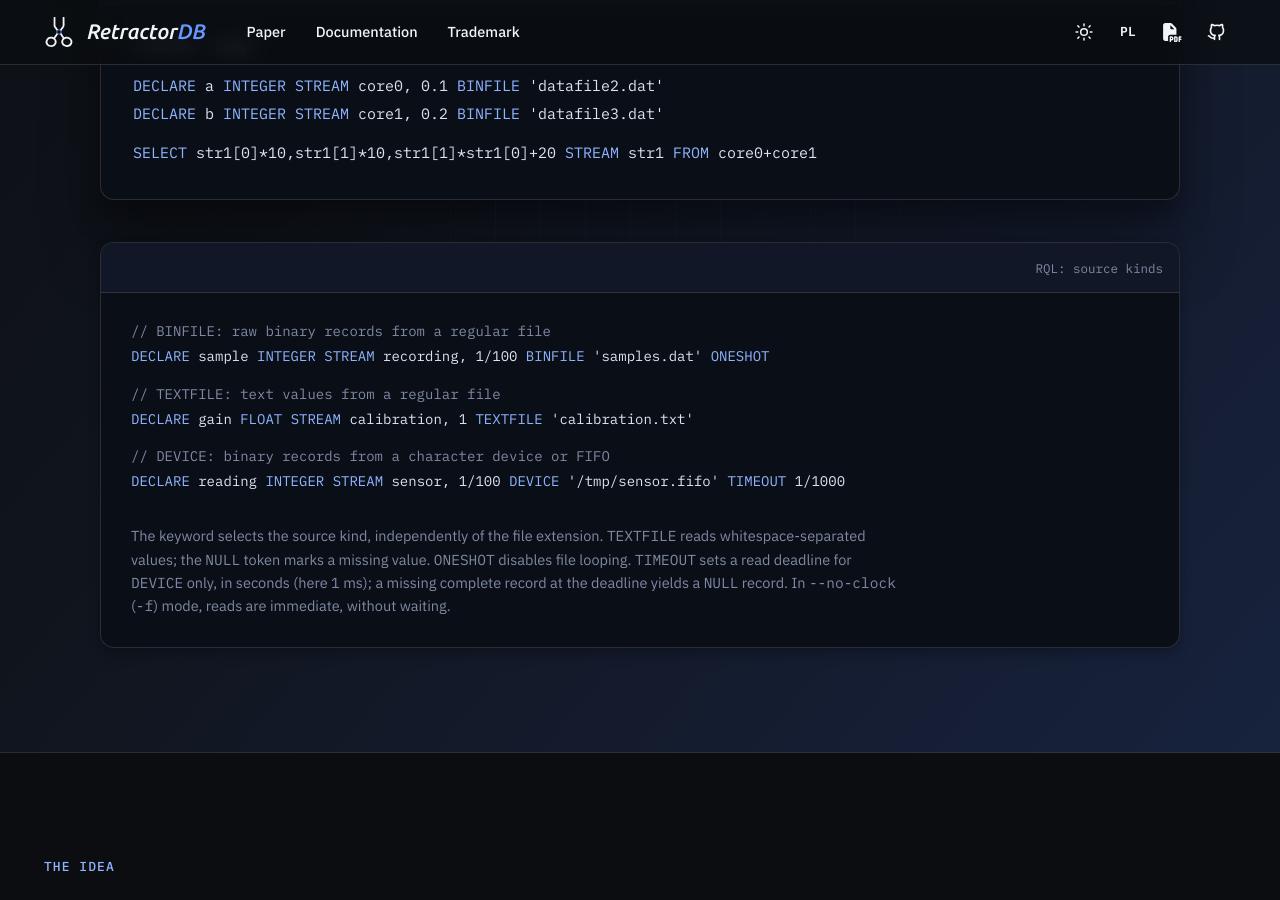
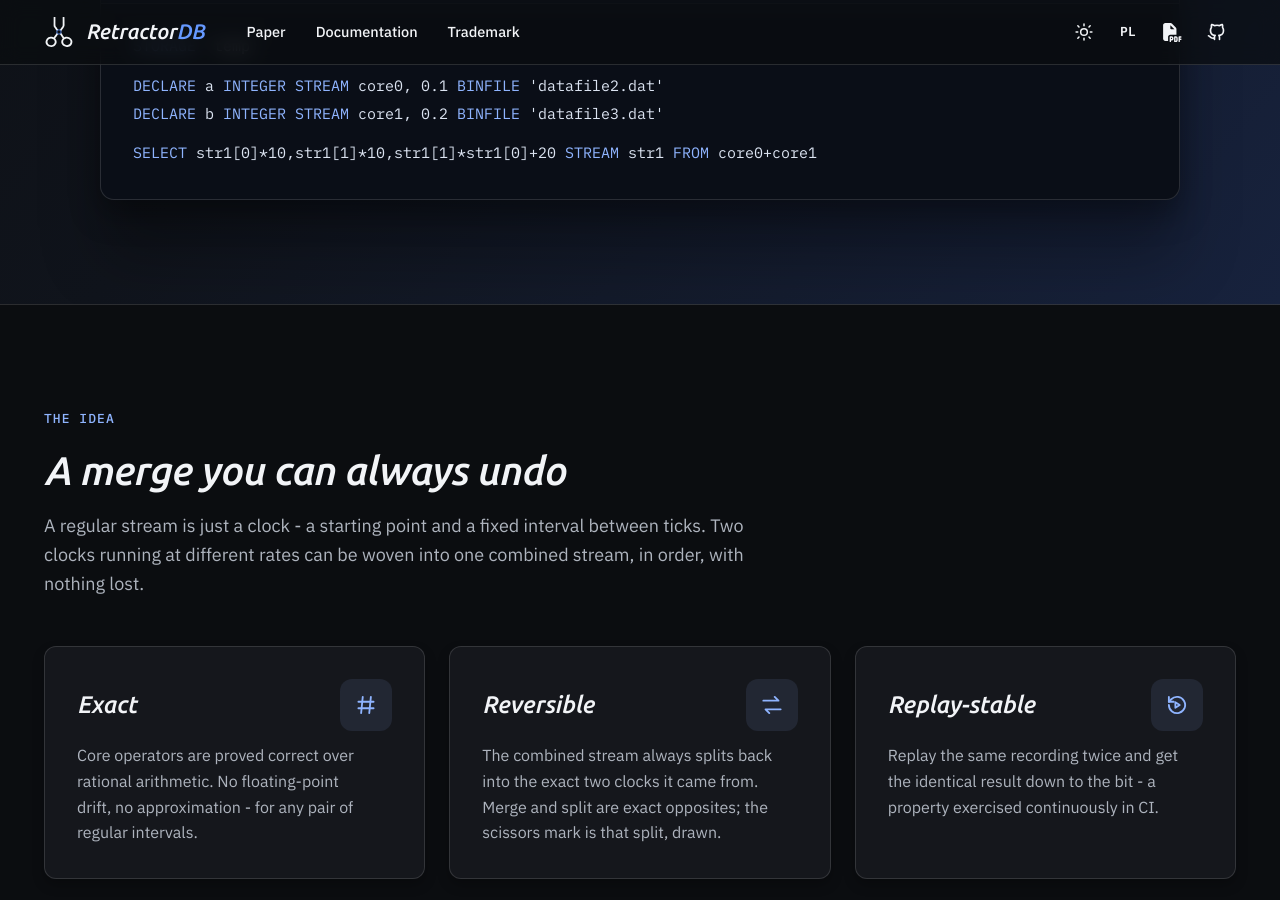
Before and after one commit to michalwidera/rdbweb, a Jekyll site: the page built from _pages/index.md, in a window 1280 px wide and 900 px high, scrolled down 813 px. Built offline with Jekyll 4.4.1, drawn with Linux system fonts in a browser that asks for light colours.

Commit message:
Fix from claude

```diff
--- a/_includes/home/examples.html
+++ b/_includes/home/examples.html
@@ -108,39 +108,4 @@ Wygenerowane z artefaktow retractordb (nie edytowac recznie liczb):
       <p class="code-note">{{ t.home_lang_showcase_note }}</p>
     </div>
   </div>
-
-  <div class="code-card code-card-soft" id="rql-sources">
-    <div class="code-bar">
-      <span class="code-caption">{% if include.lang == 'pl' %}RQL: rodzaje źródeł{% else %}RQL: source kinds{% endif %}</span>
-    </div>
-    <div class="code code-sm">
-      <div class="cm">{% if include.lang == 'pl' %}// BINFILE: surowe rekordy binarne z pliku zwykłego{% else %}// BINFILE: raw binary records from a regular file{% endif %}</div>
-      <div><span class="kw">DECLARE</span> sample <span class="kw">INTEGER</span> <span class="kw">STREAM</span> recording, 1/100 <span class="kw">BINFILE</span> 'samples.dat' <span class="kw">ONESHOT</span></div>
-      <div class="gap"></div>
-      <div class="cm">{% if include.lang == 'pl' %}// TEXTFILE: wartości tekstowe z pliku zwykłego{% else %}// TEXTFILE: text values from a regular file{% endif %}</div>
-      <div><span class="kw">DECLARE</span> gain <span class="kw">FLOAT</span> <span class="kw">STREAM</span> calibration, 1 <span class="kw">TEXTFILE</span> 'calibration.txt'</div>
-      <div class="gap"></div>
-      <div class="cm">{% if include.lang == 'pl' %}// DEVICE: rekordy binarne z urządzenia znakowego lub FIFO{% else %}// DEVICE: binary records from a character device or FIFO{% endif %}</div>
-      <div><span class="kw">DECLARE</span> reading <span class="kw">INTEGER</span> <span class="kw">STREAM</span> sensor, 1/100 <span class="kw">DEVICE</span> '/tmp/sensor.fifo' <span class="kw">TIMEOUT</span> 1/1000</div>
-    </div>
-    <p class="code-note">
-      {% if include.lang == 'pl' %}
-        Rodzaj źródła wybiera słowo kluczowe, niezależnie od rozszerzenia pliku.
-        <code>TEXTFILE</code> czyta wartości rozdzielone białymi znakami;
-        token <code>NULL</code> oznacza brak wartości.
-        <code>ONESHOT</code> wyłącza zapętlanie pliku.
-        <code>TIMEOUT</code> ustala termin odczytu tylko dla <code>DEVICE</code>,
-        w sekundach (tu 1 ms); brak pełnego rekordu w terminie daje rekord <code>NULL</code>.
-        W trybie <code>--no-clock</code> (<code>-f</code>) odczyt jest natychmiastowy, bez czekania.
-      {% else %}
-        The keyword selects the source kind, independently of the file extension.
-        <code>TEXTFILE</code> reads whitespace-separated values;
-        the <code>NULL</code> token marks a missing value.
-        <code>ONESHOT</code> disables file looping.
-        <code>TIMEOUT</code> sets a read deadline for <code>DEVICE</code> only,
-        in seconds (here 1 ms); a missing complete record at the deadline yields a <code>NULL</code> record.
-        In <code>--no-clock</code> (<code>-f</code>) mode, reads are immediate, without waiting.
-      {% endif %}
-    </p>
-  </div>
 </div>
```
